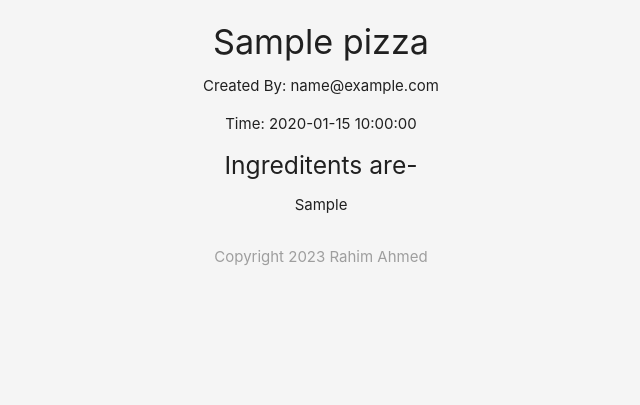
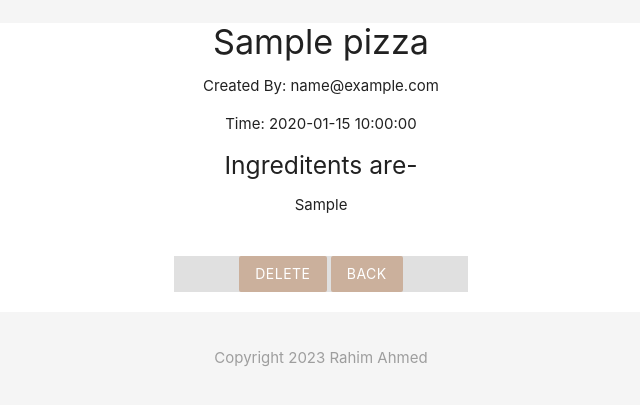
Before and after one commit to Rahim-Ahmed/PHP_basic, a PHP site: page /try/details.php?id=1 in a window 1280 px wide. Shown: the part 64-469 px from the top of the page, without its empty margins (319-959 px from the left). Run offline with PHP 8.4, Linux system fonts and the light colour scheme; tables that the repository leaves empty or names only in its code hold one stand-in row (values such as "Sample post").

Commit message:
first commit

```diff
--- a/try/details.php
+++ b/try/details.php
@@ -1,11 +1,28 @@
 <?php
     include('config/db_connect.php');
+
+    if(isset($_POST['delete'])){
+        $id_to_delete=mysqli_real_escape_string($conn,$_POST['id_to_delete']);
+        $sql="DELETE FROM pizzas WHERE id='$id_to_delete'";
+
+        if(mysqli_query($conn,$sql)){
+         header('Location: index.php');
+        }else{
+            echo "query error".mysqli_error($conn);
+        }
+    }
+
+    if(isset($_POST['back'])){
+        header('Location: index.php');
+    }
 
     //checking req id
     if(isset($_GET['id'])){
     $id= mysqli_real_escape_string($conn,$_GET['id']);
 
     $sql="SELECT * FROM pizzas WHERE id= '$id'";
+
+    //echo $_GET['id'] ;
 
     $result = mysqli_query($conn,$sql);
 
@@ -15,6 +32,9 @@
     mysqli_close($conn);
 
    // print_r($pizza);
+
+
+
 
 }
 
@@ -38,15 +58,24 @@
 <body>
 <?php include('templates/header.php') ?>
 
-    <div class="container center">
+    <div class="container center white">
         <?php if($pizza): ?>
             <h4> <?php echo htmlspecialchars($pizza['title']) ?> </h4>
             <p>Created By: <?php echo htmlspecialchars($pizza['email']) ?> </p>
             <p>Time: <?php echo date($pizza['create_at']) ?> </p>
             <h5>Ingreditents are-</h5>
             <p><?php echo htmlspecialchars($pizza['ingredient']) ?></p>
+
+        <form action="details.php" method="POST">
+            <input type="hidden" name="id_to_delete" value="<?php echo $pizza['id'] ?>">
+            <div class="container grey lighten-2 col ">
+            <input type="Submit" name="delete" value="delete" class="btn brand z-depth-0">
+            <input type="Submit" name="back" value="Back" class="btn brand z-depth-0">
+            </div>
+
+        </form>
         <?php else: ?>
-
+            <h5>No such pizza exist!!</h5>
         <?php endif ?>
     </div>
 
--- a/try/index.php
+++ b/try/index.php
@@ -32,6 +32,7 @@ mysqli_close($conn);
       <?php foreach ($pizza as $pizz):?>
         <div class="col s6 md3 ">
             <div class="card z-depth-0 ">
+                <img src="img/pizz.png" alt="null" id="pizzas">
                 <div class="card-content center ">
                         <h6><?php echo htmlspecialchars($pizz['title']) ?></h6>
                         <ul>
--- a/try/style.css
+++ b/try/istyle.css
@@ -1,3 +1,4 @@
+
 .brand{
     background: #cbb09c !important;
 }
@@ -10,3 +11,11 @@ form{
     padding:20px;
 
 }
+#pizzas{
+    width: 150px;
+    height: 150px;
+    margin: 40px auto -30px;
+    display: block;
+    position: relative;
+    top: -30px;
+}
--- a/try/templates/header.php
+++ b/try/templates/header.php
@@ -5,7 +5,9 @@
     <meta name="viewport" content="width=device-width, initial-scale=1.0">
     <title>Ninja pizza</title>
     <link rel="stylesheet" href="https://cdnjs.cloudflare.com/ajax/libs/materialize/1.0.0/css/materialize.min.css">
-   <link rel="stylesheet" href="style.css">
+   <link rel="stylesheet" href="istyle.css">
+
+
 </head>
 <body class="grey lighten-4">
   <nav class="white z-depth-0">
```
Also changed, not shown: try/add.php (+5 -2 lines), try/img/pizz.png (added), try/img/pizza.jpg (added), 1 other file.
